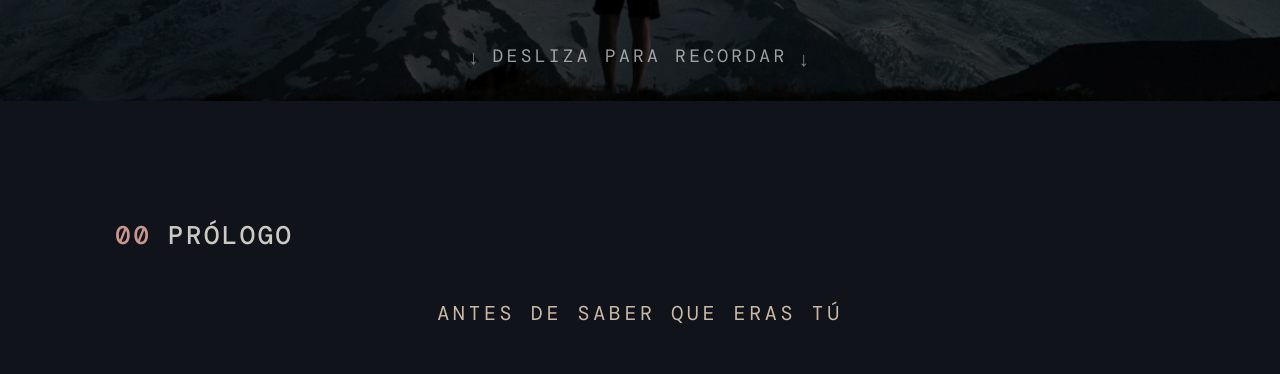
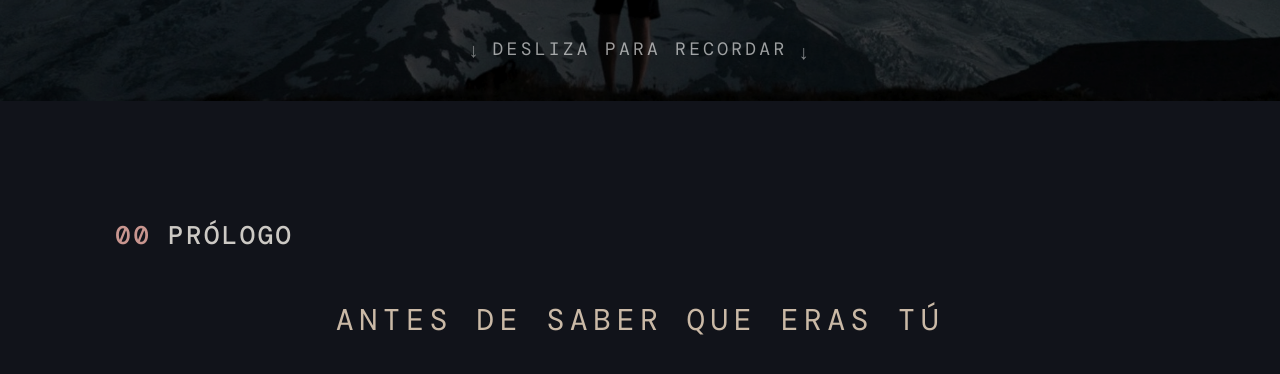
Before and after one commit to arrow98-hub/before-i-knew-it-was-you, a React (Vite) app: page / in a window 1280 px wide. Shown: the part 699-1073 px from the top of the page. Built offline with nearby package versions, Linux system fonts and the light colour scheme; a web font is replaced by a local one.

Commit message:
Scroll_Fix3

```diff
--- a/src/styles.css
+++ b/src/styles.css
@@ -369,7 +369,7 @@ main {
 .scroll-cue {
   z-index: 3;
   position: absolute;
-  bottom: 33px;
+  bottom: 40px;
   left: 0;
   right: 0;
   color: #fff9;
@@ -448,7 +448,7 @@ main {
   max-width: 690px;
   color: #cab9a6;
   text-align: center;
-  font-size: 20px;
+  font-size: 30px;
 }
 .te-vi {
   position: relative;
```
